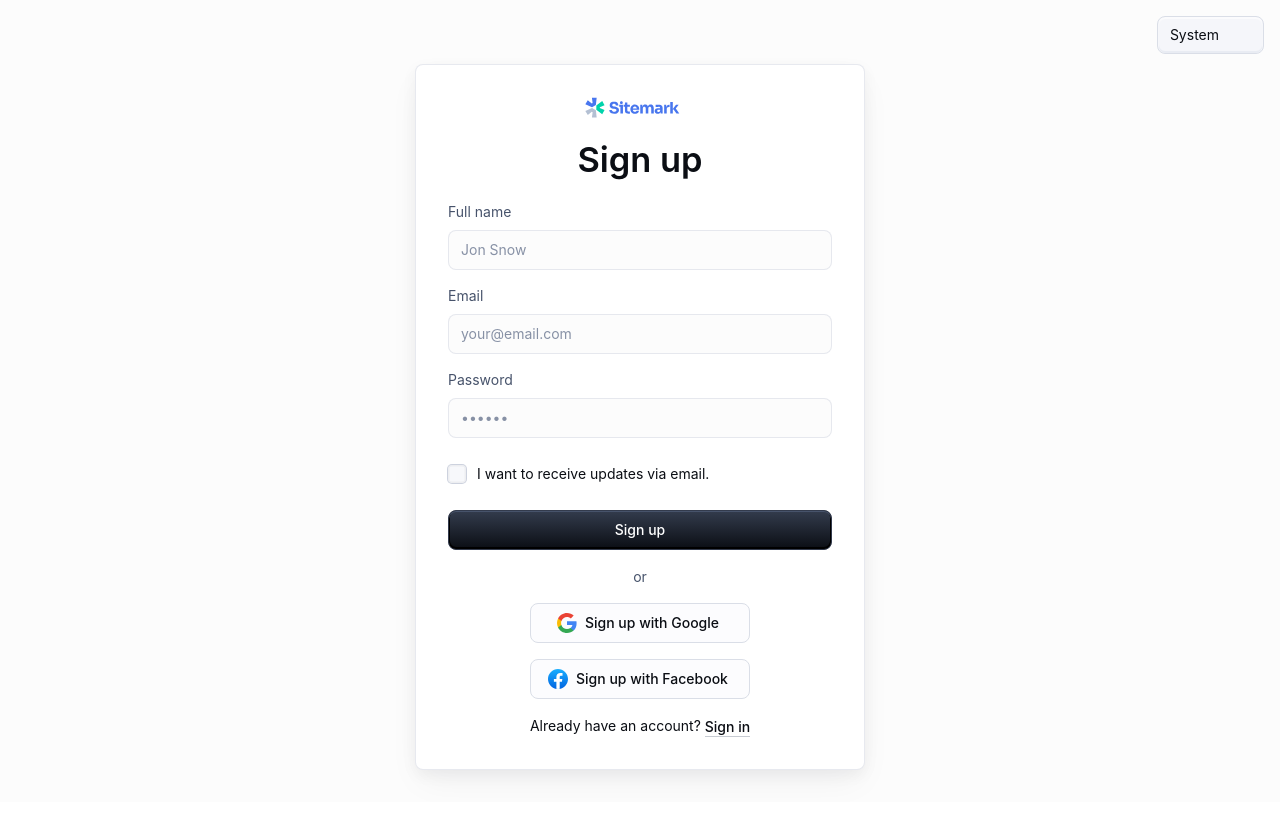
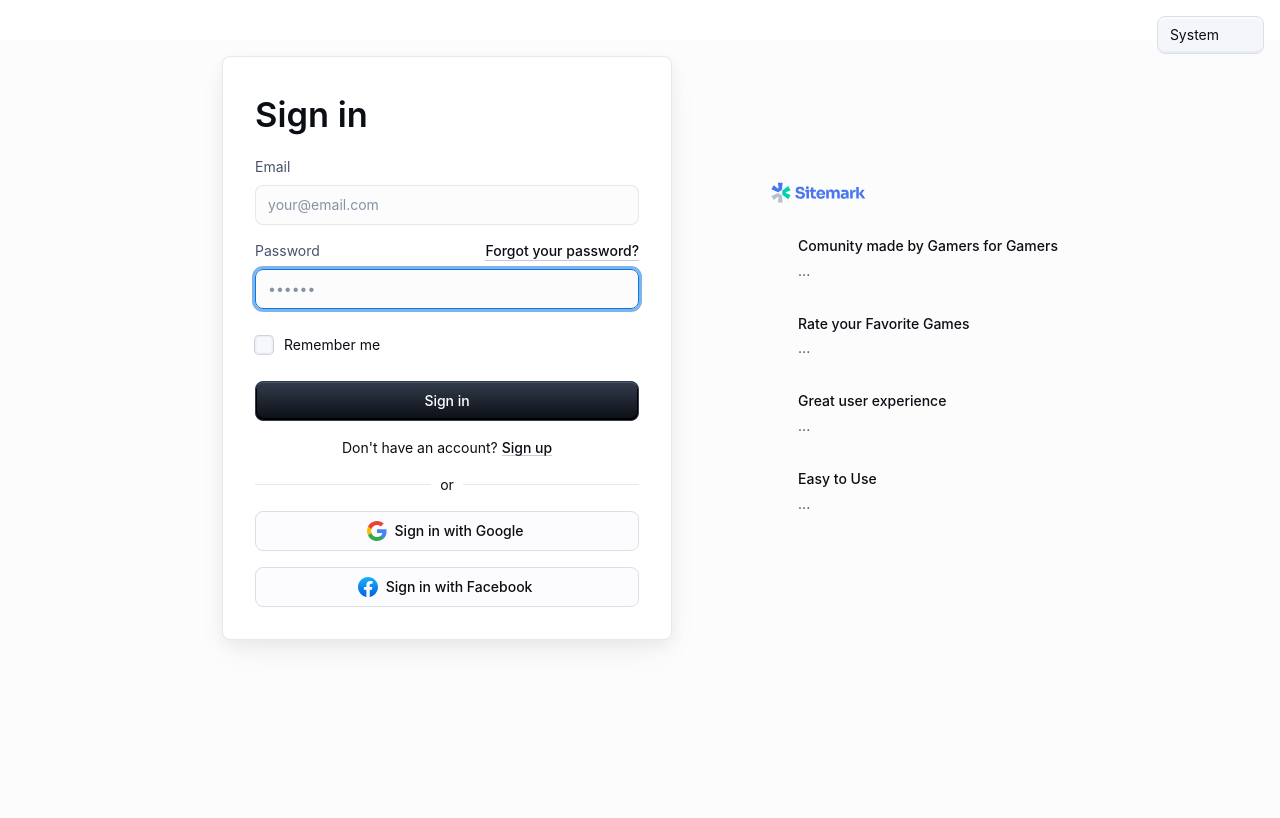
Before and after one commit to robertorincos/GamEaten, a React app in the folder frontend/: page / in a window 1280 px wide. Shown: the top 818 px of the page. Built offline with nearby package versions, Linux system fonts and the light colour scheme; some icons are missing; the HTML template or start-up script is replaced by a standard one.

Commit message:
navegation fix

```diff
--- a/frontend/src/App.tsx
+++ b/frontend/src/App.tsx
@@ -1,14 +1,20 @@
 import './App.scss'
-// import HomePage from './pages/Home/Home-Page/HomePage'
-import SignInSide from './pages/Login/Sign-In/SignInSide'
-import SignUp from './pages/Login/Sign-Up/SignUp'
+import { BrowserRouter as Router, Routes, Route } from 'react-router-dom';
+import SignUp from './pages/Login/Sign-Up/SignUp';
+import SignInSide from './pages/Login/Sign-In/SignInSide';
+import HomePage from './pages/Home/Home-Page/HomePage';
 
 function App() {
   return (
-    <>
-      <SignUp/>
-    </>
-  )
+    <Router>
+      <Routes>
+        <Route path="/signup" element={<SignUp />} />
+        <Route path="/login" element={<SignInSide />} />
+        <Route path="/home" element={<HomePage />} />
+        <Route path="/" element={<SignInSide />} />
+      </Routes>
+    </Router>
+  );
 }
 
-export default App
+export default App;
--- a/frontend/src/contexts/components/SignIn/SignInCard.tsx
+++ b/frontend/src/contexts/components/SignIn/SignInCard.tsx
@@ -32,6 +32,11 @@ const Card = styled(MuiCard)(({ theme }) => ({
   }),
 }));
 
+const handleLoginSuccess = () => {
+  // Any success logic...
+  window.location.href = '/home'; // Direct navigation to home page
+};
+
 export default function SignInCard() {
   const [emailError, setEmailError] = React.useState(false);
   const [emailErrorMessage, setEmailErrorMessage] = React.useState('');
@@ -57,6 +62,7 @@ export default function SignInCard() {
       email: data.get('email'),
       password: data.get('password'),
     });
+    handleLoginSuccess();
   };
 
   const validateInputs = () => {
@@ -161,9 +167,14 @@ export default function SignInCard() {
           Don&apos;t have an account?{' '}
           <span>
             <Link
-              href="/material-ui/getting-started/templates/sign-in/"
+              component="a"
+              href="/signup"
               variant="body2"
-              sx={{ alignSelf: 'center' }}
+              sx={{ alignSelf: 'center', cursor: 'pointer' }}
+              onClick={(e) => {
+                e.preventDefault();
+                window.location.href = '/signup'; // Direct navigation to sign-up page
+              }}
             >
               Sign up
             </Link>
--- a/frontend/src/pages/Login/Sign-Up/SignUp.tsx
+++ b/frontend/src/pages/Login/Sign-Up/SignUp.tsx
@@ -1,9 +1,9 @@
 import * as React from 'react';
-import { useNavigate, Link as RouterLink } from 'react-router-dom'; // Import RouterLink
+import { useNavigate as useReactRouterNavigate, Link as RouterLink, BrowserRouter } from 'react-router-dom';
 import Box from '@mui/material/Box';
 import Button from '@mui/material/Button';
 import Checkbox from '@mui/material/Checkbox';
-import Container from '@mui/material/Container'; // Make sure this is imported correctly
+import Container from '@mui/material/Container';
 import CssBaseline from '@mui/material/CssBaseline';
 import Divider from '@mui/material/Divider';
 import FormControlLabel from '@mui/material/FormControlLabel';
@@ -69,7 +69,27 @@ const SignUpContainer = styled(Container)(({ theme }) => ({
   },
 }));
 
+// Add this custom hook to safely handle navigation both inside and outside Router context
+function useCustomNavigate() {
+  // Try to use React Router's navigate, but don't throw if we're outside Router context
+  let navigate;
+  try {
+    navigate = useReactRouterNavigate();
+    return navigate;
+  } catch (e) {
+    // If we're outside Router context, return a function that logs the navigation
+    return (path: string) => {
+      console.log(`Would navigate to ${path}`);
+      // You could also use window.location.href = path; for actual navigation
+      // window.location.href = path;
+    };
+  }
+}
+
 export default function SignUp(props: { disableCustomTheme?: boolean }) {
+  // Replace navigate with our custom hook
+  const navigate = useCustomNavigate();
+
   const [emailError, setEmailError] = React.useState(false);
   const [emailErrorMessage, setEmailErrorMessage] = React.useState('');
   const [passwordError, setPasswordError] = React.useState(false);
@@ -79,10 +99,6 @@ export default function SignUp(props: { disableCustomTheme?: boolean }) {
   const [isSubmitting, setIsSubmitting] = useState(false);
   const [submitError, setSubmitError] = useState('');
   const [submitSuccess, setSubmitSuccess] = useState('');
-  const navigate = (path: string) => {
-    console.log(`Would navigate to ${path}`);
-    // In a real app, this would use history to navigate
-  };
 
   const validateInputs = () => {
     const email = document.getElementById('email') as HTMLInputElement;
@@ -144,9 +160,9 @@ export default function SignUp(props: { disableCustomTheme?: boolean }) {
 
       setSubmitSuccess('Account created successfully! Redirecting to login...');
 
-      // Redirect to login page after successful registration
+      // Replace the navigate function with direct navigation
       setTimeout(() => {
-        navigate('/login');
+        window.location.href = '/login';
       }, 2000);
 
     } catch (error: any) {
@@ -164,7 +180,8 @@ export default function SignUp(props: { disableCustomTheme?: boolean }) {
     }
   };
 
-  return (
+  // Render the component in a Router if we detect we're not in one already
+  const content = (
     <AppTheme {...props}>
       <CssBaseline enableColorScheme />
       <ColorModeSelect sx={{ position: 'fixed', top: '1rem', right: '1rem' }} />
@@ -222,7 +239,7 @@ export default function SignUp(props: { disableCustomTheme?: boolean }) {
                 variant="outlined"
                 error={emailError}
                 helperText={emailErrorMessage}
-                color={emailError ? 'error' : 'primary'} // Should use emailError, not passwordError
+                color={emailError ? 'error' : 'primary'}
               />
             </FormControl>
             <FormControl>
@@ -277,10 +294,14 @@ export default function SignUp(props: { disableCustomTheme?: boolean }) {
             <Typography sx={{ textAlign: 'center' }}>
               Already have an account?{' '}
               <Link
-                component="button"
-                onClick={() => navigate('/login')}
+                component="a"
+                href="/login"
                 variant="body2"
-                sx={{ alignSelf: 'center' }}
+                sx={{ alignSelf: 'center', cursor: 'pointer' }}
+                onClick={(e) => {
+                  e.preventDefault();
+                  window.location.href = '/login'; // This ensures full navigation
+                }}
               >
                 Sign in
               </Link>
@@ -290,4 +311,21 @@ export default function SignUp(props: { disableCustomTheme?: boolean }) {
       </SignUpContainer>
     </AppTheme>
   );
+
+  // Check if we're inside a Router context
+  const isInRouterContext = (() => {
+    try {
+      useReactRouterNavigate();
+      return true;
+    } catch {
+      return false;
+    }
+  })();
+
+  // If we're not in a Router context, wrap the content in a Router
+  return isInRouterContext ? content : (
+    <BrowserRouter>
+      {content}
+    </BrowserRouter>
+  );
 }
```
